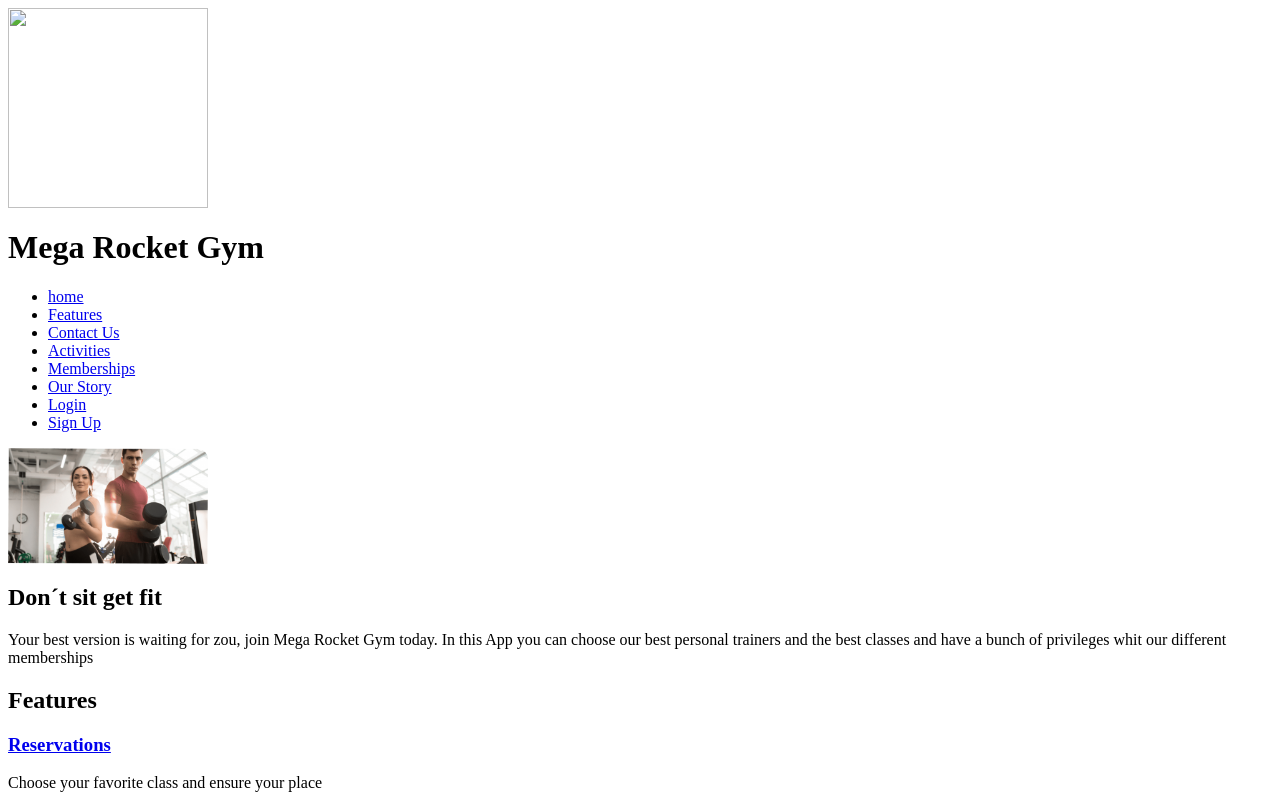
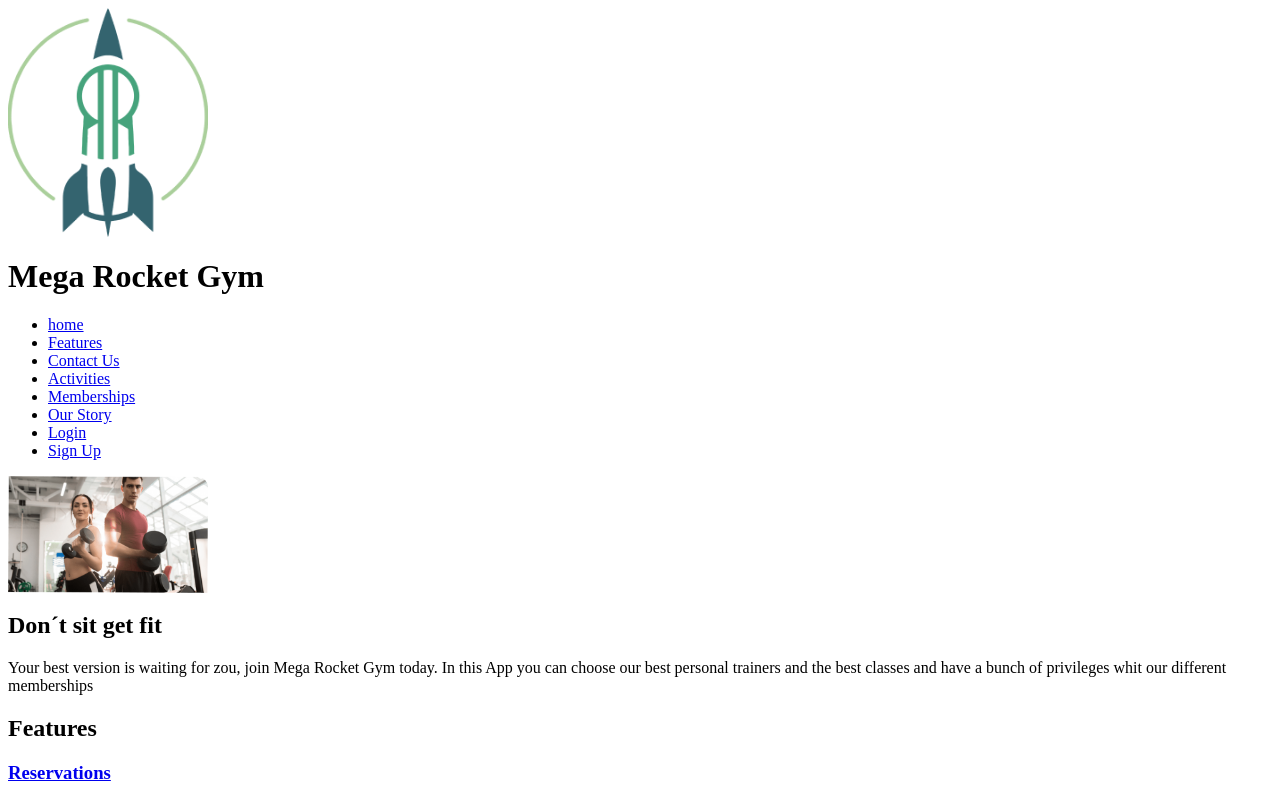
Before and after one commit to EstrellaGustavo/BaSP-M2023, a plain HTML site: page Week-02/index.html in a window 1280 px wide. Shown: the top 800 px of the page. Drawn offline with Linux system fonts and the light colour scheme.

Commit message:
corrected logo

```diff
--- a/Week-02/index.html
+++ b/Week-02/index.html
@@ -4,7 +4,7 @@
 </head>
 <body>
     <div>
-        <img src="radiumrocketlogo.jpg" width="200">
+        <img src="radiumrocketlogo.png" width="200">
         <h1>Mega Rocket Gym</h2>
     </div>
     <ul>
```
